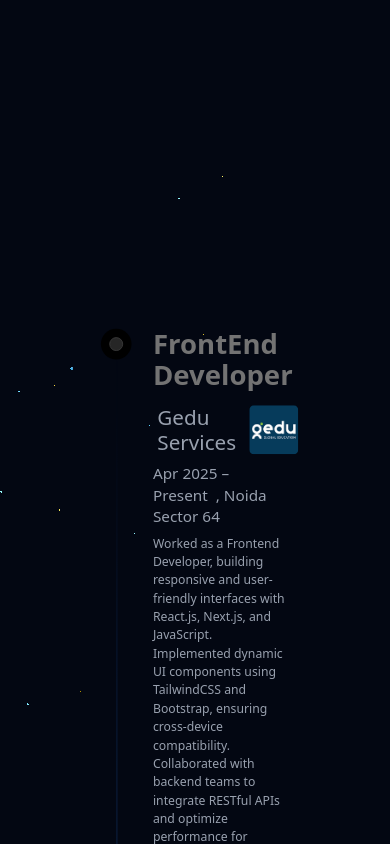
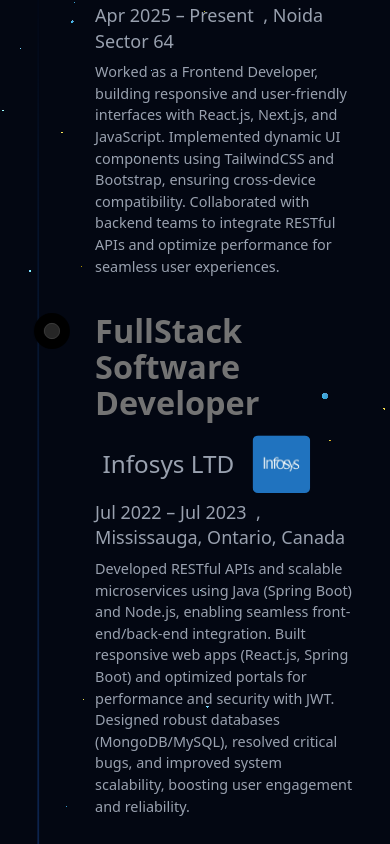
Before and after one commit to urhomeyrahul/t3st7ng_portfolio, a Next.js app: page /timeline in a window 390 px wide. Shown: the part 1156-2000 px from the top of the page. Built offline with nearby package versions, Linux system fonts and the light colour scheme.

Commit message:
Fix of scroll & nav

```diff
--- a/src/app/timeline/page.tsx
+++ b/src/app/timeline/page.tsx
@@ -74,7 +74,7 @@
 
     return (
 
-        <main className="flex flex-col justify-center px-15 py-20 space-y-32 z-10">
+        <main className="flex flex-col justify-center px-1 sm:px-15 py-20 space-y-32 z-10">
             <section className="max-w-3xl py-45 scale-90 sm:scale-100 ">
                 <h1 className="font-bold text-5xl sm:text-6xl mb-4">RoadMap | TimeLine</h1>
 
--- a/src/components/ui/timeline.tsx
+++ b/src/components/ui/timeline.tsx
@@ -1,6 +1,5 @@
 "use client";
 import {
-  useMotionValueEvent,
   useScroll,
   useTransform,
   motion,
@@ -16,33 +15,39 @@
   const ref = useRef<HTMLDivElement>(null);
   const containerRef = useRef<HTMLDivElement>(null);
   const [height, setHeight] = useState(0);
+  const [isDesktop, setIsDesktop] = useState(false);
 
   useEffect(() => {
     if (ref.current) {
-      const rect = ref.current.getBoundingClientRect();
-      setHeight(rect.height);
+      setHeight(ref.current.getBoundingClientRect().height);
     }
-  }, [ref]);
+
+    const checkScreen = () => {
+      setIsDesktop(window.innerWidth >= 1024);
+    };
+
+    checkScreen();
+    window.addEventListener("resize", checkScreen);
+    return () => window.removeEventListener("resize", checkScreen);
+  }, []);
 
   const { scrollYProgress } = useScroll({
     target: containerRef,
-    offset: ["start 35%", "end 80%"],
+    offset: isDesktop
+      ? ["start 35%", "end 80%"] // desktop/laptop
+      : ["start start", "end end"], // mobile
   });
 
-  const heightTransform = useTransform(scrollYProgress, [0, 1], [0, height]);
+  const heightTransform = isDesktop
+    ? useTransform(scrollYProgress, [0, 1], [0, height])
+    : useTransform(scrollYProgress, [0, 1], [0, height * 1.05]);
   const opacityTransform = useTransform(scrollYProgress, [0, 0.1], [0, 1]);
 
   return (
-    <div
-      className="w-full md:scale-100 scale-85"
-      ref={containerRef}
-    >
+    <div className="w-full overflow-x-hidden" ref={containerRef}>
       <div ref={ref} className="relative max-w-7xl mx-auto pb-20">
         {data.map((item, index) => (
-          <div
-            key={index}
-            className="flex justify-start pt-10 md:pt-40 md:gap-10"
-          >
+          <div key={index} className="flex justify-start pt-10 md:pt-40 md:gap-10">
             <div className="sticky flex flex-col md:flex-row z-40 items-center top-40 self-start max-w-xs lg:max-w-sm md:w-full">
               <div className="h-10 absolute left-3 md:left-3 w-10 rounded-full bg-white dark:bg-black flex items-center justify-center">
                 <div className="h-4 w-4 rounded-full bg-neutral-200 dark:bg-neutral-800 border border-neutral-300 dark:border-neutral-700 p-2" />
@@ -56,21 +61,21 @@
               <h3 className="md:hidden block text-5xl mb-4 text-left font-bold text-neutral-500 dark:text-neutral-500">
                 {item.title}
               </h3>
-              {item.content}{" "}
+              {item.content}
             </div>
           </div>
         ))}
+
         <div
-          style={{
-            height: height + "px",
-          }}
-          className="absolute md:left-8 left-8 top-0 overflow-hidden w-[2px] bg-[linear-gradient(to_bottom,var(--tw-gradient-stops))] from-transparent from-[0%] via-neutral-200 dark:via-neutral-700 to-transparent to-[99%]  [mask-image:linear-gradient(to_bottom,transparent_0%,black_10%,black_90%,transparent_100%)] "
+          style={{ height: height + "px" }}
+          className="absolute left-4 md:left-8 top-0 w-[2px]
+                     overflow-hidden max-w-[2px]
+                     bg-[linear-gradient(to_bottom,var(--tw-gradient-stops))]
+                     from-transparent via-neutral-200 dark:via-neutral-700 to-transparent
+                     [mask-image:linear-gradient(to_bottom,transparent_0%,black_10%,black_90%,transparent_100%)]"
         >
           <motion.div
-            style={{
-              height: heightTransform,
-              opacity: opacityTransform,
-            }}
+            style={{ height: heightTransform, opacity: opacityTransform }}
             className="absolute inset-x-0 top-0  w-[2px] bg-gradient-to-t from-purple-500 via-blue-500 to-transparent from-[0%] via-[10%] rounded-full"
           />
         </div>
```
